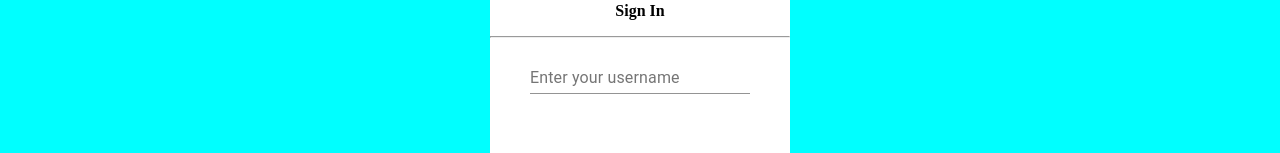
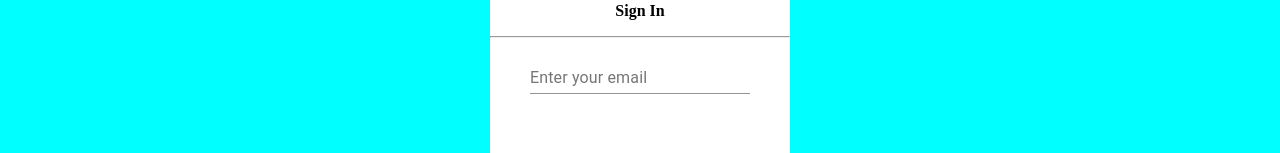
Before and after one commit to CP-1998/Project_3, a React (Create React App) app in the folder client/: page /signin in a window 1280 px wide. Shown: the part 239-392 px from the top of the page. Built offline with nearby package versions, Linux system fonts and the light colour scheme; the HTML template or start-up script is replaced by a standard one.

Commit message:
changed sign up from username to email

```diff
--- a/client/src/pages/signin/signin.js
+++ b/client/src/pages/signin/signin.js
@@ -11,7 +11,7 @@ function App() {
       <Box id="signInCard" color='primary'>
         <p>Sign In</p>
         <hr></hr>
-        <TextField label="Enter your username" />
+        <TextField label="Enter your email" />
         <br></br>
         <br></br>
         <br></br>
```
Also changed, not shown: 1 other file (tests, documents, lock files or other folders).
